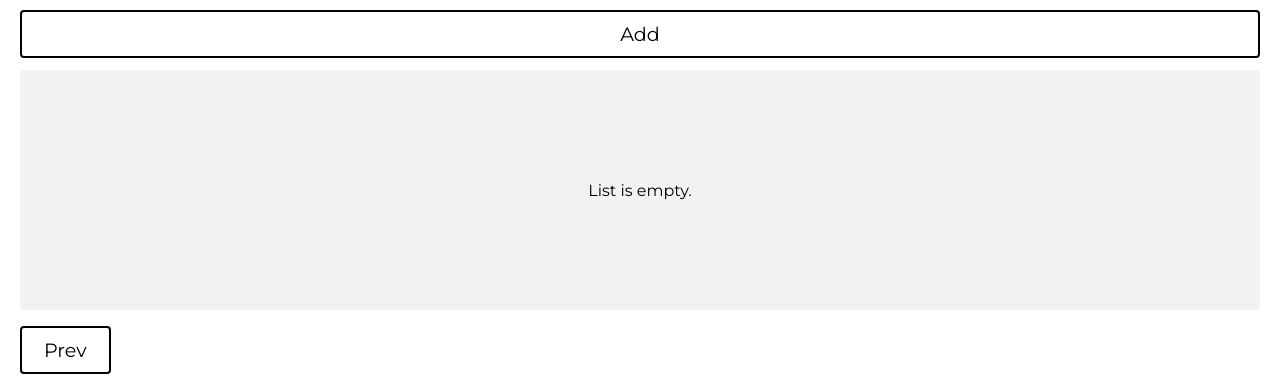
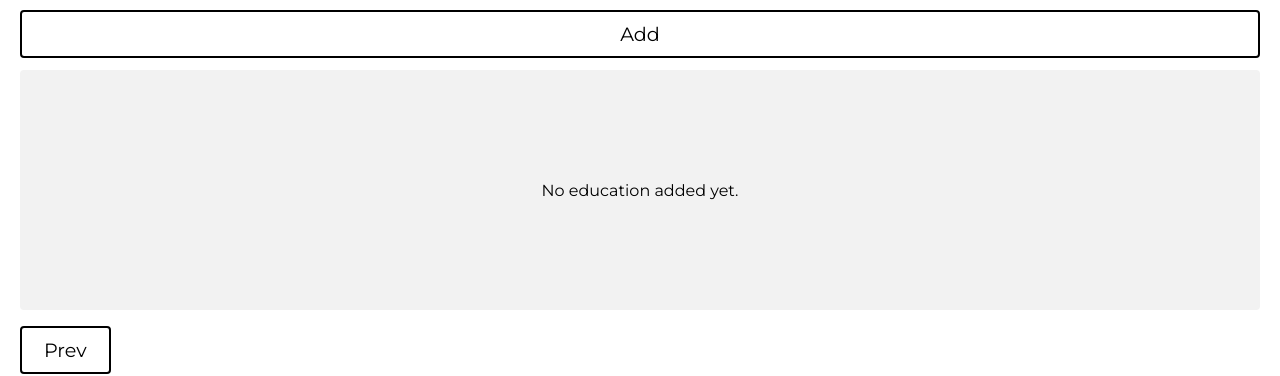
Before and after one commit to Zekumoru/top-cv-application, a React (Create React App) app: page / in a window 1280 px wide. Both pictures are taken after typing "Sample", "Sample", "name@example.com", "5551234" into the empty fields and a click on the button "Next". Shown: the part 409-785 px from the top of the page. Built offline with nearby package versions, Linux system fonts and the light colour scheme.

Commit message:
Make list containers' empty texts more specific

```diff
--- a/src/App.js
+++ b/src/App.js
@@ -203,7 +203,11 @@ class App extends React.Component {
               value={this.state.toYear}
             />
             <button onClick={this.addEducation}>Add</button>
-            <ListContainer list={this.state.educations} type="education" />
+            <ListContainer
+              list={this.state.educations}
+              type="education"
+              emptyText="No education added yet."
+            />
           </div>
         ),
       },
@@ -234,7 +238,11 @@ class App extends React.Component {
               value={this.state.mainTask}
             />
             <button onClick={this.addTask}>Add Task</button>
-            <ListContainer list={this.state.mainTasks} type="task" />
+            <ListContainer
+              list={this.state.mainTasks}
+              type="task"
+              emptyText="No tasks added yet."
+            />
             <LabeledInput
               id="from-year"
               label="From"
@@ -259,6 +267,7 @@ class App extends React.Component {
             <ListContainer
               list={this.state.workExperiences}
               type="work-experience"
+              emptyText="No experiences added yet."
             />
           </div>
         ),
--- a/src/components/ListContainer.js
+++ b/src/components/ListContainer.js
@@ -6,7 +6,7 @@ import WorkExperienceListItem from './WorkExperienceListItem';
 
 class ListContainer extends React.Component {
   render() {
-    const { type, list } = this.props;
+    const { type, list, emptyText } = this.props;
     const items = [];
 
     list.forEach((item) => {
@@ -23,7 +23,9 @@ class ListContainer extends React.Component {
 
     return (
       <ul className="ListContainer">
-        {list.length !== 0 || <div className="empty-text">List is empty.</div>}
+        {list.length !== 0 || (
+          <div className="empty-text">{emptyText ?? 'List is empty.'}</div>
+        )}
         {items}
       </ul>
     );
```
